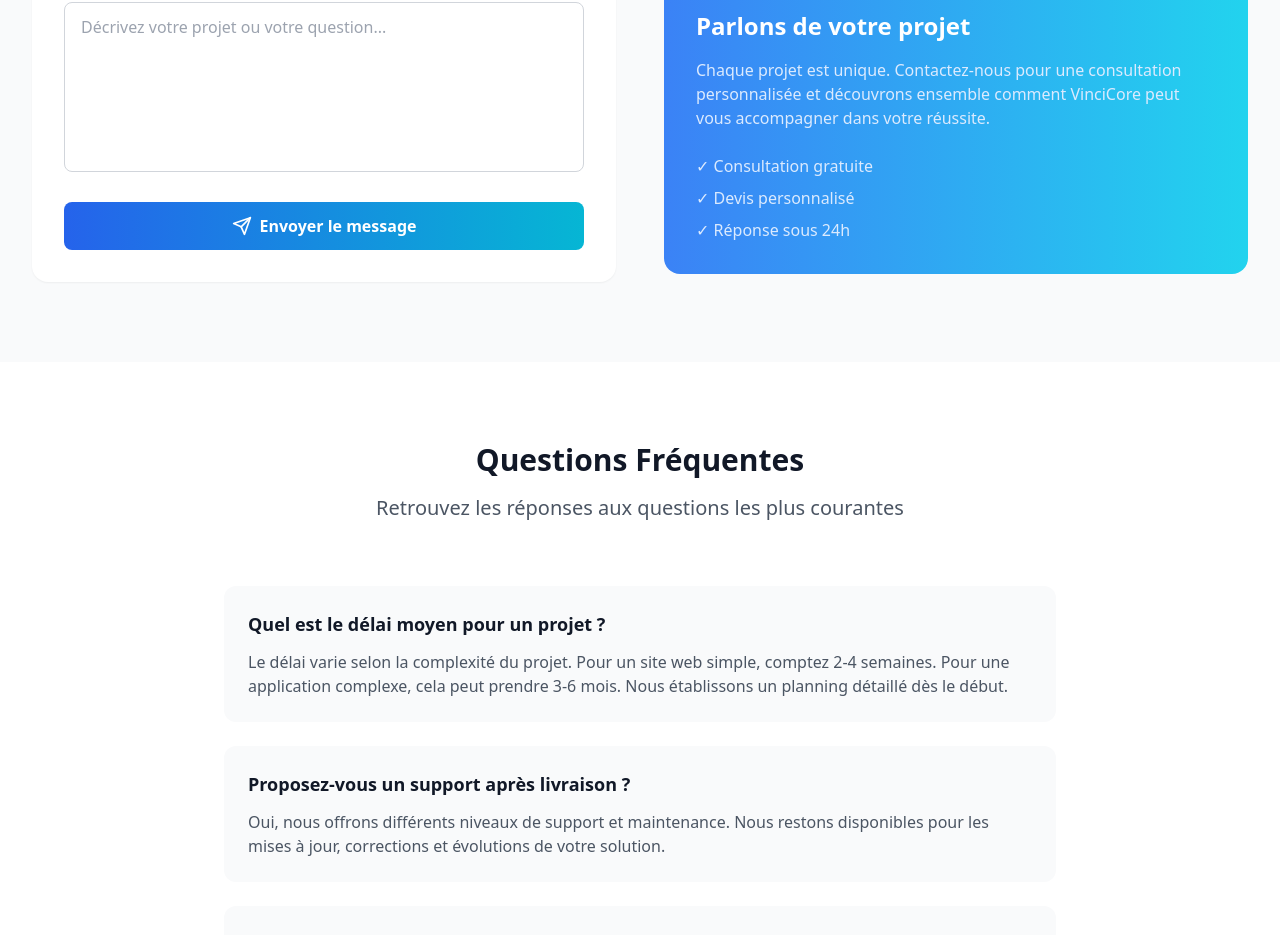
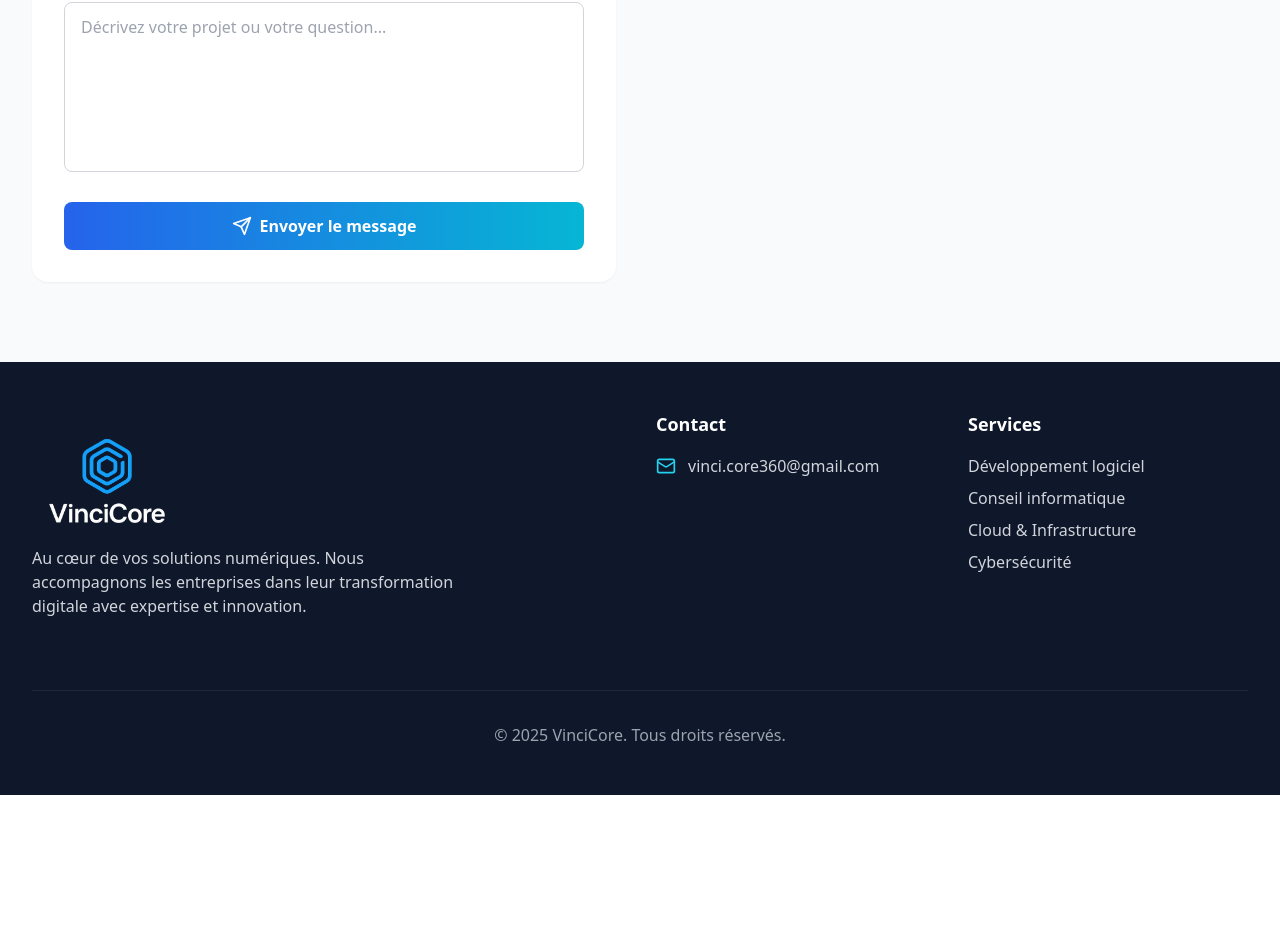
Before and after one commit to Marwen8helali/VinciCore, a React (Vite) app: page /contact in a window 1280 px wide. Shown: the part 762-1697 px from the top of the page. After the commit the page ends 1557 px from the top, so only its background shows below. Built offline with nearby package versions, Linux system fonts and the light colour scheme.

Commit message:
Update Contact.tsx

```diff
--- a/src/pages/Contact.tsx
+++ b/src/pages/Contact.tsx
@@ -16,14 +16,10 @@ const Contact = () => {
 
   // Validation avancée de l'email
   const validateEmail = (email: string): boolean => {
-    // Regex pour validation stricte
     const emailRegex = /^[a-zA-Z0-9.!#$%&'*+/=?^_`{|}~-]+@[a-zA-Z0-9](?:[a-zA-Z0-9-]{0,61}[a-zA-Z0-9])?(?:\.[a-zA-Z0-9](?:[a-zA-Z0-9-]{0,61}[a-zA-Z0-9])?)*$/;
 
-    if (!emailRegex.test(email)) {
-      return false;
-    }
+    if (!emailRegex.test(email)) return false;
 
-    // Vérifier les domaines suspects
     const suspiciousDomains = ['tempmail.com', 'guerrillamail.com', '10minutemail.com', 'mailinator.com'];
     const domain = email.split('@')[1]?.toLowerCase();
 
@@ -38,17 +34,11 @@ const Contact = () => {
   const handleChange = (e: React.ChangeEvent<HTMLInputElement | HTMLTextAreaElement>) => {
     const { name, value } = e.target;
 
-    setFormData({
-      ...formData,
-      [name]: value
-    });
+    setFormData({ ...formData, [name]: value });
 
-    // Validation en temps réel pour l'email
     if (name === 'email') {
       setEmailError('');
-      if (value && !validateEmail(value)) {
-        setEmailError('Format d\'email invalide');
-      }
+      if (value && !validateEmail(value)) setEmailError('Format d\'email invalide');
     }
   };
 
@@ -58,7 +48,6 @@ const Contact = () => {
     setErrorMessage('');
     setEmailError('');
 
-    // Validation finale
     if (!validateEmail(formData.email)) {
       setStatus('error');
       setErrorMessage('Veuillez saisir une adresse email valide');
@@ -66,25 +55,30 @@ const Contact = () => {
     }
 
     try {
-      const response = await fetch('https://vincicore-fullstack-project.onrender.com/api/contact', {
+      const response = await fetch('https://api.web3forms.com/submit', {
         method: 'POST',
-        headers: {
-          'Content-Type': 'application/json',
-        },
-        body: JSON.stringify(formData),
+        headers: { 'Content-Type': 'application/json' },
+        body: JSON.stringify({
+          ...formData,
+          access_key: 'd4262ebc-18aa-483a-adb0-5239e8e2cc3f', // ta clé publique Web3Forms
+          subject: `Nouveau message contact - Vincicore`,
+          from_name: formData.name,
+          from_email: formData.email
+        }),
       });
 
       const data = await response.json();
 
-      if (response.ok) {
+      if (data.success) {
         setStatus('success');
         setFormData({ name: '', email: '', message: '' });
       } else {
-        throw new Error(data.error || 'Une erreur est survenue');
+        setStatus('error');
+        setErrorMessage(data.message || 'Une erreur est survenue');
       }
     } catch (error) {
       setStatus('error');
-      setErrorMessage(error instanceof Error ? error.message : 'Une erreur inattendue est survenue');
+      setErrorMessage(error instanceof Error ? error.message : 'Une erreur inattendue');
     }
   };
 
@@ -102,36 +96,22 @@ const Contact = () => {
       {/* Hero Section */}
       <section className="bg-gradient-to-br from-slate-900 via-blue-900 to-slate-900 dark:from-gray-950 dark:via-blue-950 dark:to-gray-950 text-white py-20">
         <div className="max-w-7xl mx-auto px-4 sm:px-6 lg:px-8 text-center">
-          <h1 className="text-4xl md:text-5xl font-bold mb-6">
-            {t('contact.hero.title')}
-          </h1>
-          <p className="text-xl text-gray-300 max-w-3xl mx-auto">
-            {t('contact.hero.subtitle')}
-          </p>
+          <h1 className="text-4xl md:text-5xl font-bold mb-6">{t('contact.hero.title')}</h1>
+          <p className="text-xl text-gray-300 max-w-3xl mx-auto">{t('contact.hero.subtitle')}</p>
         </div>
       </section>
 
-      {/* Contact Section */}
+      {/* Contact Form */}
       <section className="py-20 bg-gray-50 dark:bg-gray-800 transition-colors duration-300">
         <div className="max-w-7xl mx-auto px-4 sm:px-6 lg:px-8">
           <div className="grid grid-cols-1 lg:grid-cols-2 gap-12">
-
-            {/* Contact Form */}
             <div className="bg-white dark:bg-gray-700 p-8 rounded-2xl shadow-sm transition-colors duration-300">
-              <div className="mb-8">
-                <h2 className="text-3xl font-bold text-gray-900 dark:text-white mb-4">
-                  {t('contact.form.title')}
-                </h2>
-                <p className="text-gray-600 dark:text-gray-300">
-                  {t('contact.form.subtitle')}
-                </p>
-              </div>
+              <h2 className="text-3xl font-bold text-gray-900 dark:text-white mb-4">{t('contact.form.title')}</h2>
+              <p className="text-gray-600 dark:text-gray-300 mb-8">{t('contact.form.subtitle')}</p>
 
               <form onSubmit={handleSubmit} className="space-y-6">
                 <div>
-                  <label htmlFor="name" className="block text-sm font-medium text-gray-700 dark:text-gray-300 mb-2">
-                    {t('contact.form.name')} *
-                  </label>
+                  <label htmlFor="name" className="block text-sm font-medium text-gray-700 dark:text-gray-300 mb-2">{t('contact.form.name')} *</label>
                   <input
                     type="text"
                     id="name"
@@ -146,9 +126,7 @@ const Contact = () => {
                 </div>
 
                 <div>
-                  <label htmlFor="email" className="block text-sm font-medium text-gray-700 dark:text-gray-300 mb-2">
-                    {t('contact.form.email')} *
-                  </label>
+                  <label htmlFor="email" className="block text-sm font-medium text-gray-700 dark:text-gray-300 mb-2">{t('contact.form.email')} *</label>
                   <input
                     type="email"
                     id="email"
@@ -161,16 +139,13 @@ const Contact = () => {
                   />
                   {emailError && (
                     <p className="mt-2 text-sm text-red-600 dark:text-red-400 flex items-center">
-                      <AlertCircle className="h-4 w-4 mr-1" />
-                      {emailError}
+                      <AlertCircle className="h-4 w-4 mr-1" />{emailError}
                     </p>
                   )}
                 </div>
 
                 <div>
-                  <label htmlFor="message" className="block text-sm font-medium text-gray-700 dark:text-gray-300 mb-2">
-                    {t('contact.form.message')} *
-                  </label>
+                  <label htmlFor="message" className="block text-sm font-medium text-gray-700 dark:text-gray-300 mb-2">{t('contact.form.message')} *</label>
                   <textarea
                     id="message"
                     name="message"
@@ -188,18 +163,13 @@ const Contact = () => {
                 {status === 'success' && (
                   <div className="bg-green-50 dark:bg-green-900/20 border border-green-200 dark:border-green-800 rounded-lg p-4 flex items-center space-x-3">
                     <CheckCircle className="h-5 w-5 text-green-600 dark:text-green-400" />
-                    <span className="text-green-700 dark:text-green-300">
-                      {t('contact.form.success')}
-                    </span>
+                    <span className="text-green-700 dark:text-green-300">{t('contact.form.success')}</span>
                   </div>
                 )}
-
                 {status === 'error' && (
                   <div className="bg-red-50 dark:bg-red-900/20 border border-red-200 dark:border-red-800 rounded-lg p-4 flex items-center space-x-3">
                     <AlertCircle className="h-5 w-5 text-red-600 dark:text-red-400" />
-                    <span className="text-red-700 dark:text-red-300">
-                      {errorMessage || t('contact.form.error')}
-                    </span>
+                    <span className="text-red-700 dark:text-red-300">{errorMessage || t('contact.form.error')}</span>
                   </div>
                 )}
 
@@ -223,83 +193,29 @@ const Contact = () => {
               </form>
             </div>
 
-            {/* Contact Info - reste identique */}
+            {/* Contact Info reste identique */}
             <div className="space-y-8">
               <div>
-                <h2 className="text-3xl font-bold text-gray-900 dark:text-white mb-6">
-                  {t('contact.info.title')}
-                </h2>
-                <p className="text-gray-600 dark:text-gray-300 text-lg mb-8">
-                  {t('contact.info.subtitle')}
-                </p>
+                <h2 className="text-3xl font-bold text-gray-900 dark:text-white mb-6">{t('contact.info.title')}</h2>
+                <p className="text-gray-600 dark:text-gray-300 text-lg mb-8">{t('contact.info.subtitle')}</p>
               </div>
-
               <div className="space-y-6">
                 {contactInfo.map((info, index) => (
-                  <div
-                    key={index}
-                    className="bg-white dark:bg-gray-700 p-6 rounded-xl shadow-sm hover:shadow-md transition-all duration-300"
-                  >
+                  <div key={index} className="bg-white dark:bg-gray-700 p-6 rounded-xl shadow-sm hover:shadow-md transition-all duration-300">
                     <div className="flex items-start space-x-4">
                       <div className="bg-gradient-to-r from-blue-500 to-cyan-400 p-3 rounded-lg">
                         <info.icon className="h-6 w-6 text-white" />
                       </div>
                       <div>
-                        <h3 className="text-xl font-semibold text-gray-900 dark:text-white mb-1">
-                          {info.title}
-                        </h3>
-                        <p className="text-blue-600 dark:text-blue-400 font-medium mb-1">
-                          {info.content}
-                        </p>
-                        <p className="text-gray-600 dark:text-gray-300 text-sm">
-                          {info.description}
-                        </p>
+                        <h3 className="text-xl font-semibold text-gray-900 dark:text-white mb-1">{info.title}</h3>
+                        <p className="text-blue-600 dark:text-blue-400 font-medium mb-1">{info.content}</p>
+                        <p className="text-gray-600 dark:text-gray-300 text-sm">{info.description}</p>
                       </div>
                     </div>
                   </div>
                 ))}
               </div>
-
-              <div className="bg-gradient-to-r from-blue-500 to-cyan-400 p-8 rounded-2xl text-white">
-                <MessageSquare className="h-12 w-12 mb-4" />
-                <h3 className="text-2xl font-bold mb-4">{t('contact.project.title')}</h3>
-                <p className="text-blue-100 mb-6">
-                  {t('contact.project.description')}
-                </p>
-                <ul className="space-y-2 text-blue-100">
-                  {(t('contact.project.features', { returnObjects: true }) as string[]).map((feature, index) => (
-                    <li key={index}>✓ {feature}</li>
-                  ))}
-                </ul>
-              </div>
             </div>
-          </div>
-        </div>
-      </section>
-
-      {/* FAQ Section - reste identique */}
-      <section className="py-20 bg-white dark:bg-gray-900 transition-colors duration-300">
-        <div className="max-w-4xl mx-auto px-4 sm:px-6 lg:px-8">
-          <div className="text-center mb-16">
-            <h2 className="text-3xl font-bold text-gray-900 dark:text-white mb-4">
-              {t('contact.faq.title')}
-            </h2>
-            <p className="text-xl text-gray-600 dark:text-gray-300">
-              {t('contact.faq.subtitle')}
-            </p>
-          </div>
-
-          <div className="space-y-6">
-            {(t('contact.faq.items', { returnObjects: true }) as { question: string; answer: string }[]).map((faq, index) => (
-              <div key={index} className="bg-gray-50 dark:bg-gray-800 p-6 rounded-xl transition-colors duration-300">
-                <h3 className="text-lg font-semibold text-gray-900 dark:text-white mb-3">
-                  {faq.question}
-                </h3>
-                <p className="text-gray-600 dark:text-gray-300">
-                  {faq.answer}
-                </p>
-              </div>
-            ))}
           </div>
         </div>
       </section>
```
